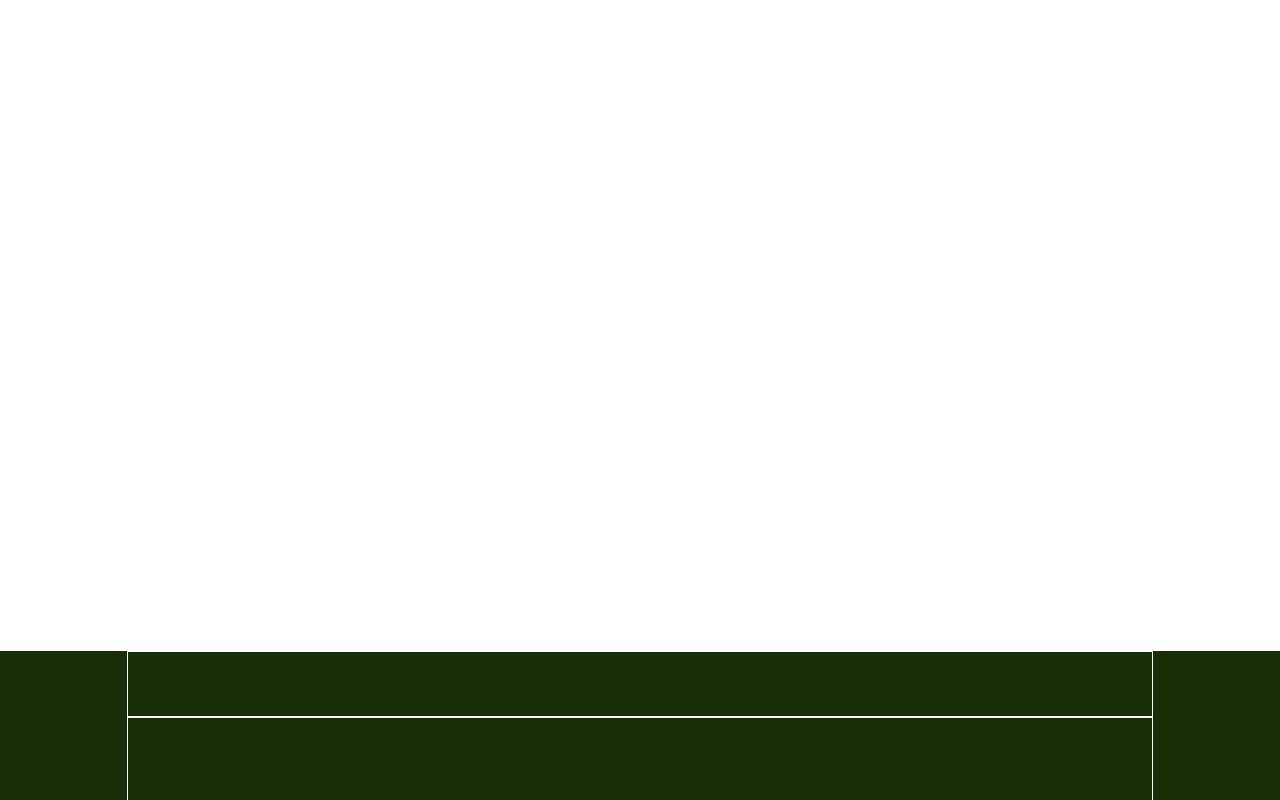
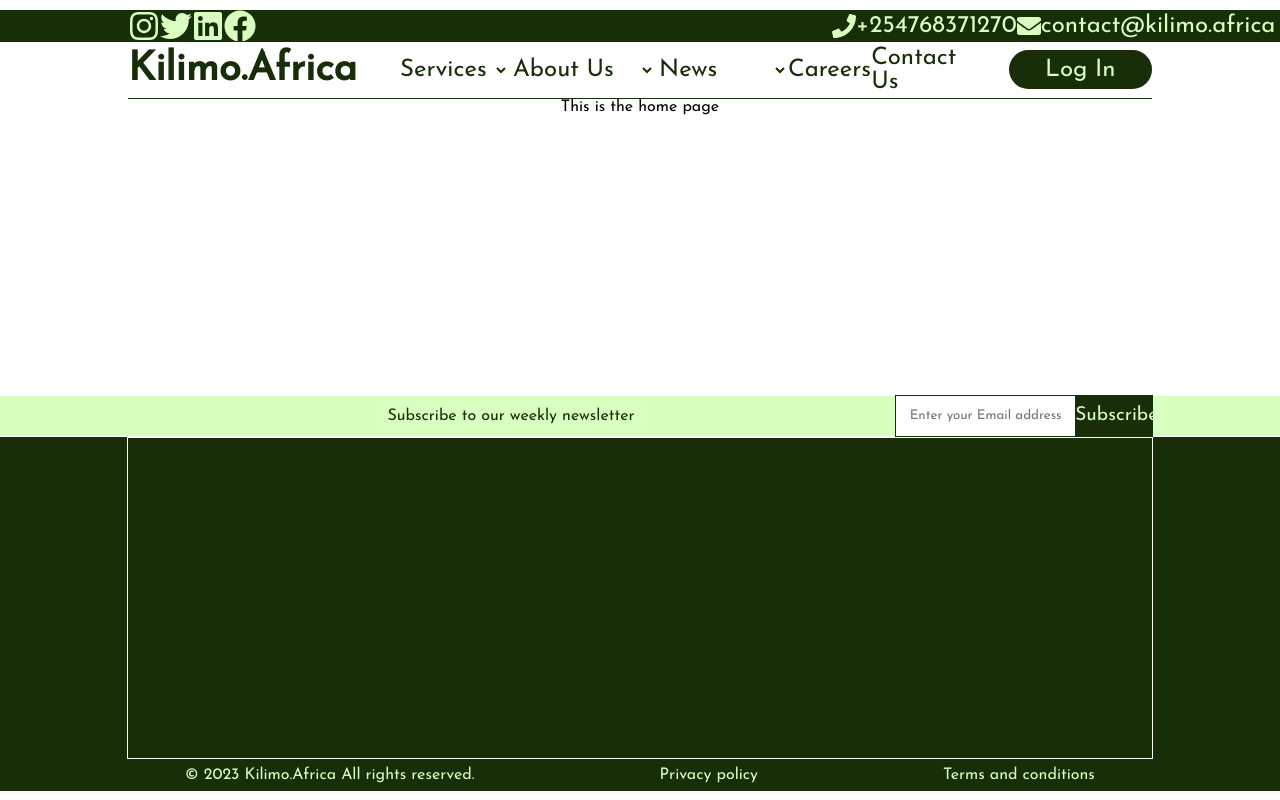
Before and after one commit to MokuaEnock/website, a React (Create React App) app: page / in a window 1280 px wide. Shown: the top 800 px of the page. Built offline with nearby package versions, Linux system fonts and the light colour scheme.

Commit message:
create and style footer header

```diff
--- a/src/components/NavBar/Navbar.css
+++ b/src/components/NavBar/Navbar.css
@@ -3,7 +3,6 @@
 }
 
 #navigation-bar {
-  margin-top: 4vh;
   width: 100vw;
   height: 4vh;
   background-color: var(--primary-color);
--- a/src/components/footer/Footer.css
+++ b/src/components/footer/Footer.css
@@ -10,9 +10,54 @@
 }
 
 .footer-head {
-  height: 8vh;
-  width: 80%;
+  height: 5vh;
+  width: 100vw;
   border: thin solid white;
+  display: flex;
+  flex-direction: row;
+  align-items: center;
+  justify-content: center;
+  background-color: var(--tertiary-color);
+}
+
+.footer-head > span {
+  width: 60%;
+  height: 100%;
+  display: flex;
+  flex-direction: row;
+  align-items: center;
+  justify-content: center;
+  color: var(--primary-color);
+}
+.footer-head > form {
+  border: thin solid var(--primary-color);
+  width: 20%;
+  height: 100%;
+  display: flex;
+  flex-direction: row;
+  align-items: center;
+  justify-content: center;
+  color: var(--tertiary-color);
+}
+
+.footer-head > form > input {
+  height: 100%;
+  width: 70%;
+  border: none;
+  text-align: center;
+}
+
+.footer-head > form > button {
+  width: 30%;
+  height: 100%;
+  font-size: 1.2rem;
+  background-color: var(--primary-color);
+  color: var(--tertiary-color);
+  border: none;
+}
+
+input:focus{
+    outline: none;
 }
 
 .footer-container {
--- a/src/components/footer/Footer.js
+++ b/src/components/footer/Footer.js
@@ -5,8 +5,11 @@
   return (
     <footer>
       <div className="footer-head">
-        <span></span>
-        <form></form>
+        <span>Subscribe to our weekly newsletter</span>
+        <form>
+          <input placeholder="Enter your Email address" type="email" />
+          <button>Subscribe</button>
+        </form>
       </div>
       <div className="footer-container"></div>
       <div className="footer-foot">
--- a/src/pages/home/home.css
+++ b/src/pages/home/home.css
@@ -1,6 +1,6 @@
 #home-page {
   width: 100%;
-  min-height: 100vh;
+  min-height: 37vh;
   display: flex;
   flex-direction: column;
   align-items: center;
```
